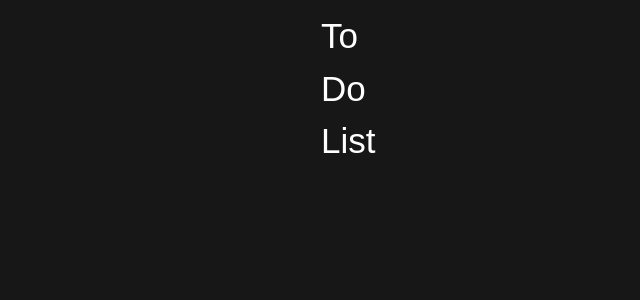
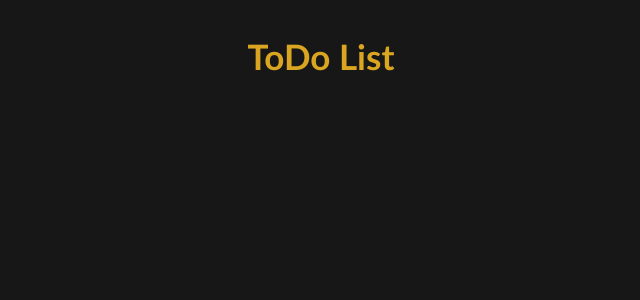
Before and after one commit to Jerannn24/TodoApp, a Next.js app: page / in a window 1280 px wide. Shown: the top 300 px of the page, without its empty margins (319-959 px from the left). Built offline with nearby package versions, Linux system fonts and the light colour scheme.

Commit message:
add : basic css and html

```diff
--- a/app/globals.css
+++ b/app/globals.css
@@ -20,8 +20,21 @@
 }
 
 body {
-  margin: 10px 50%;
   background: var(--foreground);
   color: var(--background);
   font-family: Arial, Helvetica, sans-serif;
 }
+
+#divBody {
+  font-family: 'Trebuchet MS', 'Lucida Sans Unicode', 'Lucida Grande', 'Lucida Sans', Arial, sans-serif;
+  margin: 0 auto;
+  max-width: 600px;
+  padding: 30px;
+}
+
+#title {
+  text-align: center;
+  color: goldenrod;
+  font-size: 35px;
+  font-weight: bold;
+}
--- a/app/page.js
+++ b/app/page.js
@@ -15,7 +15,10 @@ const App = () => {
 
   }
   return (
-    <div style={{ fontSize: '35px', }}>To Do List</div>
+    <div id='divBody' >
+      <div id='title'>ToDo List</div>
+      <div id='divTodo'></div>
+    </div >
   )
 }
 
```
